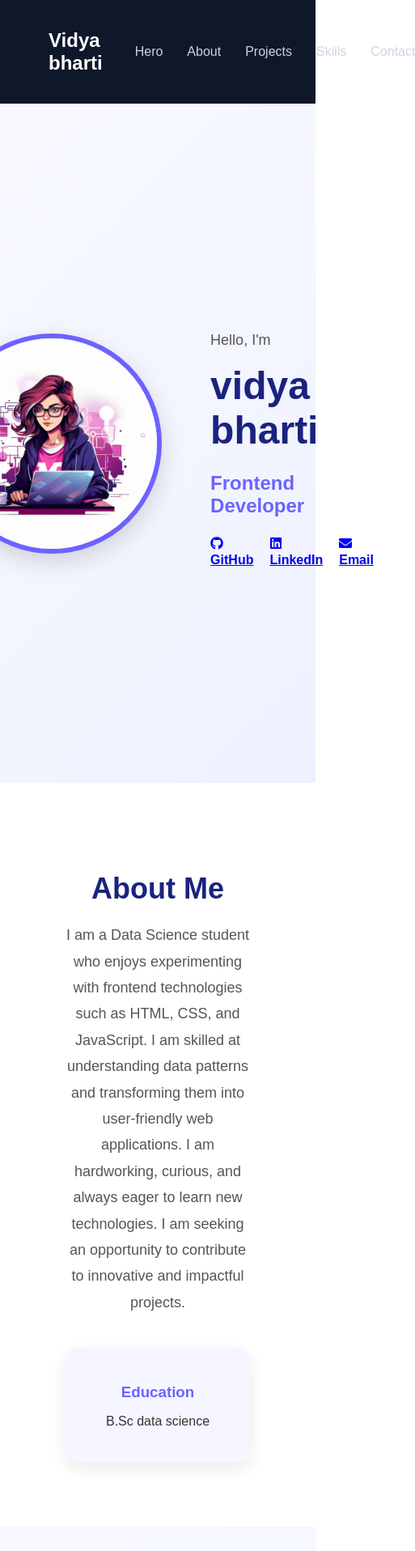
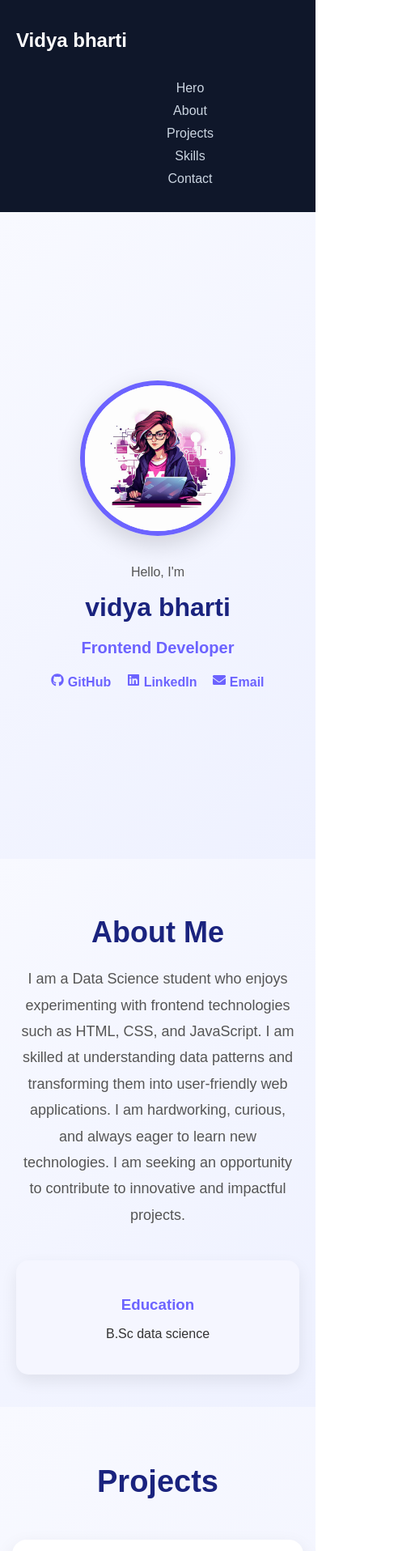
Before and after one commit to vidyabharti05/my-portfolio-website, a React (Vite) app: page / in a window 390 px wide. Shown: the top 1916 px of the page at 81% size, 513 px wide, since content can reach past the window. Built offline with nearby package versions, Linux system fonts and the light colour scheme.

Commit message:
Update CSS for full responsiveness

```diff
--- a/package.json
+++ b/package.json
@@ -10,7 +10,8 @@
     "lint": "eslint .",
     "preview": "vite preview",
     "predeploy": "npm run build",
-    "deploy": "gh-pages -d dist -r https://github.com/vidyabharti05/portfolio-website.git"
+    "deploy": "gh-pages -d dist -r https://github.com/vidyabharti05/my-portfolio-website.git"
+
   },
   "dependencies": {
     "react": "^19.2.0",
--- a/src/App.css
+++ b/src/App.css
@@ -1,9 +1,10 @@
-
+/* ===== Global Styles ===== */
 body {
-  margin: 0px;
+  margin: 0;
   font-family: Arial, sans-serif;
 }
-/* Navbar container */
+
+/* ===== Navbar ===== */
 .navbar {
   display: flex;
   justify-content: space-between;
@@ -15,7 +16,6 @@ body {
   z-index: 1000;
 }
 
-/* Logo */
 .logo {
   font-size: 24px;
   font-weight: 700;
@@ -26,7 +26,6 @@ body {
   color: #38bdf8;
 }
 
-/* Nav links */
 .navbar-links {
   list-style: none;
   display: flex;
@@ -45,6 +44,8 @@ body {
   color: #2141e2;
   text-decoration: underline;
 }
+
+/* ===== Hero Section ===== */
 .hero {
   min-height: 90vh;
   display: flex;
@@ -64,58 +65,67 @@ body {
   box-shadow: 0 10px 30px rgba(0,0,0,0.15);
 }
 
-.hero p {
-  font-size: 18px;
-  color: #555;
-}
-
 .hero h1 {
   font-size: 48px;
   margin: 10px 0;
- color: #1a237e;
+  color: #1a237e;
 }
 
 .hero h3 {
   font-size: 24px;
   color: #6c63ff;
 }
-.socials{
+
+.hero p {
+  font-size: 18px;
+  color: #555;
+}
+
+.socials {
   margin-top: 20px;
   display: flex;
   gap: 20px;
 }
-.socials{
+
+.socials a {
   text-decoration: none;
   color: #6c63ff;
   font-weight: 600;
   border-bottom: 2px solid transparent;
   transition: 0.3s;
 }
-.socials a:hover{
+
+.socials a:hover {
   border-bottom: 2px solid #6c63ff;
 }
-/*about */
-.about{
+
+/* ===== About Section ===== */
+.about {
   min-height: 60vh;
-  padding: 60px 20px;
-  background-color:  linear-gradient(135deg, #f8f9ff, #eef1ff);
+  padding: 80px 40px;
   text-align: center;
+  background: linear-gradient(135deg, #f8f9ff, #eef1ff);
 }
-.about h2{
+
+.about h2 {
   font-size: 36px;
   margin-bottom: 20px;
   color: #1a237e;
 }
-.about-text{
+
+.about-text {
   max-width: 750px;
   margin: 0 auto 40px;
-  font-size:18px;
+  font-size: 18px;
   line-height: 1.8;
   color: #555;
 }
+
 .about-cards {
   display: flex;
   justify-content: center;
+  gap: 20px;
+  flex-wrap: wrap;
 }
 
 .card {
@@ -140,17 +150,12 @@ body {
   color: #333;
   font-size: 16px;
 }
-.about, .projects, .contact,.Skills{
-  text-align: center;
-  padding: 80px;
-}
-/*projects*/
+
+/* ===== Projects Section ===== */
 .projects {
   min-height: 90vh;
-  padding: 70px 20px;
+  padding: 80px 40px;
   text-align: center;
-
-  /* SAME background as Hero & About */
   background: linear-gradient(135deg, #f8f9ff, #eef1ff);
 }
 
@@ -189,6 +194,7 @@ body {
   display: flex;
   justify-content: center;
   gap: 15px;
+  flex-wrap: wrap;
 }
 
 .project-buttons a {
@@ -210,10 +216,11 @@ body {
 .project-buttons a:hover {
   transform: scale(1.05);
 }
-/*project details */
+
+/* ===== Project Detail ===== */
 .project-detail {
   min-height: 90vh;
-  padding: 80px 20px;
+  padding: 80px 40px;
   text-align: center;
   background: linear-gradient(135deg, #f8f9ff, #eef1ff);
 }
@@ -247,13 +254,12 @@ body {
   background: #6c63ff;
   color: white;
 }
+
 /* ===== Skills Section ===== */
-
-
 .skills-section {
   min-height: 70vh;
   padding: 80px 10%;
-  background:  linear-gradient(135deg, #e0f7fa, #e3f2fd, #f3e5f5);
+  background: linear-gradient(135deg, #e0f7fa, #e3f2fd, #f3e5f5);
   text-align: center;
   color: #fff;
 }
@@ -265,7 +271,6 @@ body {
   color: #1a237e;
 }
 
-/* Buttons layout */
 .skills-list {
   display: flex;
   flex-wrap: wrap;
@@ -273,7 +278,6 @@ body {
   gap: 25px;
 }
 
-/* Button */
 .skills-list button {
   background: rgba(255, 255, 255, 0.08);
   border: none;
@@ -284,7 +288,6 @@ body {
   box-shadow: 0 8px 25px rgba(0, 0, 0, 0.4);
 }
 
-/* Link inside button */
 .skills-list button a {
   text-decoration: none;
   color: #1a237e;
@@ -293,33 +296,17 @@ body {
   letter-spacing: 1px;
 }
 
-/* Hover effect */
 .skills-list button:hover {
   transform: translateY(-8px) scale(1.05);
   background: rgba(255, 255, 255, 0.18);
   box-shadow: 0 18px 35px rgba(0, 0, 0, 0.6);
 }
 
-/* Text color on hover */
 .skills-list button:hover a {
   color: #00e6ff;
 }
 
-/* Mobile responsive */
-@media (max-width: 600px) {
-  .skills-section h2 {
-    font-size: 2.2rem;
-    color: #1a237e;
-  }
-
-  .skills-list button {
-    padding: 14px 25px;
-
-  }
-}
-/* ---contact ---*/
 /* ===== Contact Section ===== */
-
 .contact {
   min-height: 70vh;
   padding: 80px 10%;
@@ -331,14 +318,12 @@ body {
   justify-content: center;
 }
 
-
 .contact h2 {
   font-size: 3rem;
   margin-bottom: 30px;
   letter-spacing: 2px;
 }
 
-/* Contact Info Box */
 .contact p {
   font-size: 1.2rem;
   margin: 12px 0;
@@ -355,15 +340,88 @@ body {
   cursor: pointer;
 }
 
-/* Hover Effect */
 .contact p:hover {
   transform: translateY(-6px) scale(1.05);
   background: rgba(0, 0, 0, 0.05);
   color: #1976d2;
 }
 
-/* Mobile Responsive */
-@media (max-width: 600px) {
+/* ===== Media Queries for Responsive ===== */
+
+/* Tablets */
+@media (max-width: 768px) {
+  .navbar {
+    flex-direction: column;
+    align-items: flex-start;
+    padding: 16px 20px;
+  }
+
+  .navbar-links {
+    flex-direction: column;
+    gap: 10px;
+    width: 100%;
+  }
+
+  .hero {
+    flex-direction: column;
+    text-align: center;
+    gap: 20px;
+    padding: 20px;
+  }
+
+  .hero img {
+    width: 180px;
+    height: 180px;
+  }
+
+  .hero h1 {
+    font-size: 32px;
+  }
+
+  .hero h3 {
+    font-size: 20px;
+  }
+
+  .hero p {
+    font-size: 16px;
+  }
+
+  .about-cards {
+    flex-direction: column;
+    gap: 20px;
+  }
+
+  .about, .projects, .contact, .Skills {
+    padding: 40px 20px;
+  }
+
+  .skills-section h2 {
+    font-size: 2.5rem;
+  }
+
+  .skills-list button {
+    padding: 14px 28px;
+  }
+}
+
+/* Mobiles */
+@media (max-width: 480px) {
+  .projects {
+    padding: 40px 15px;
+  }
+
+  .project-card {
+    padding: 20px;
+  }
+
+  .skills-section h2 {
+    font-size: 2.2rem;
+  }
+
+  .skills-list button {
+    padding: 12px 20px;
+  }
+
   .contact h2 {
     font-size: 2.2rem;
   }
--- a/vite.config.js
+++ b/vite.config.js
@@ -3,5 +3,5 @@ import react from '@vitejs/plugin-react';
 //https//
 export default defineConfig({
   plugins: [react()],
-  base: '/portfolio-website/',  // must match your repo name
+  base: '/my-portfolio-website/',  // must match your repo name
 });
```
